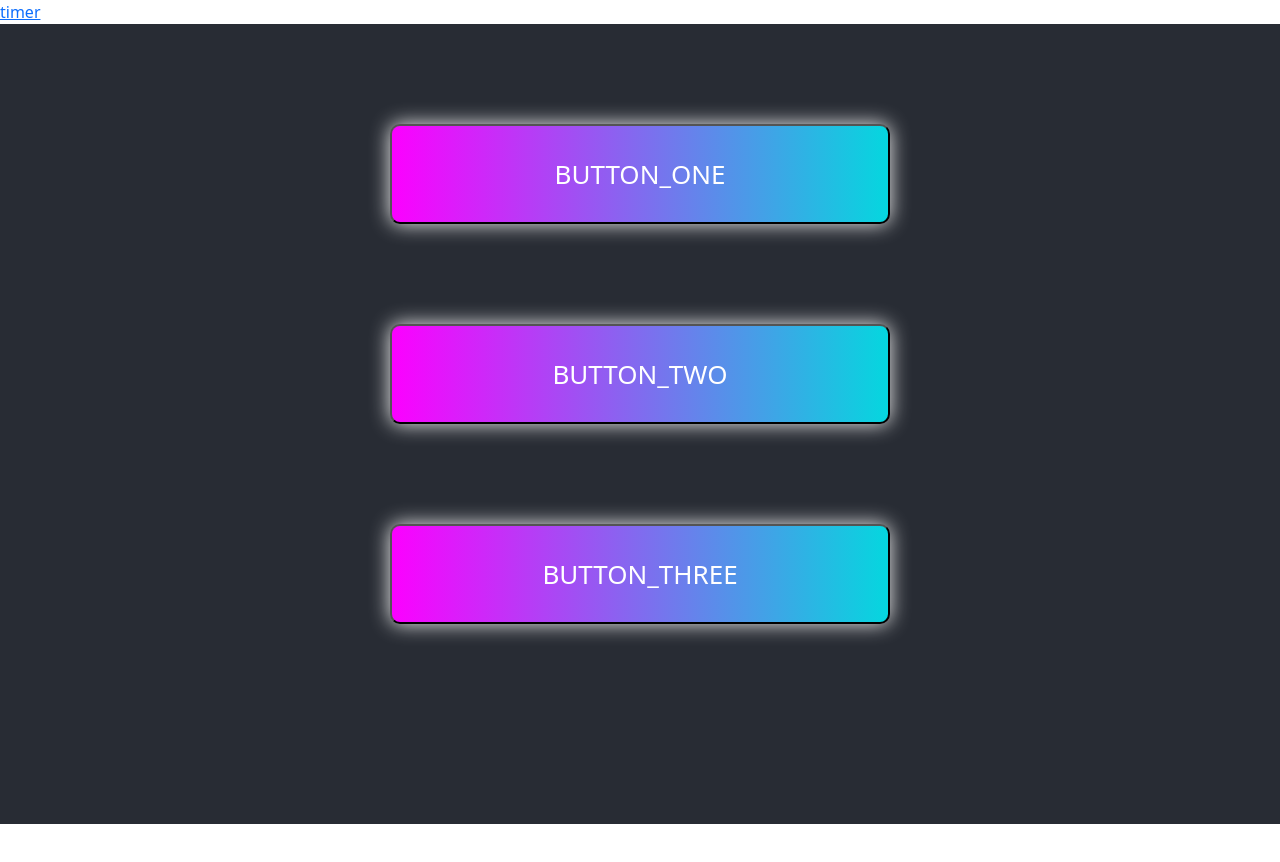
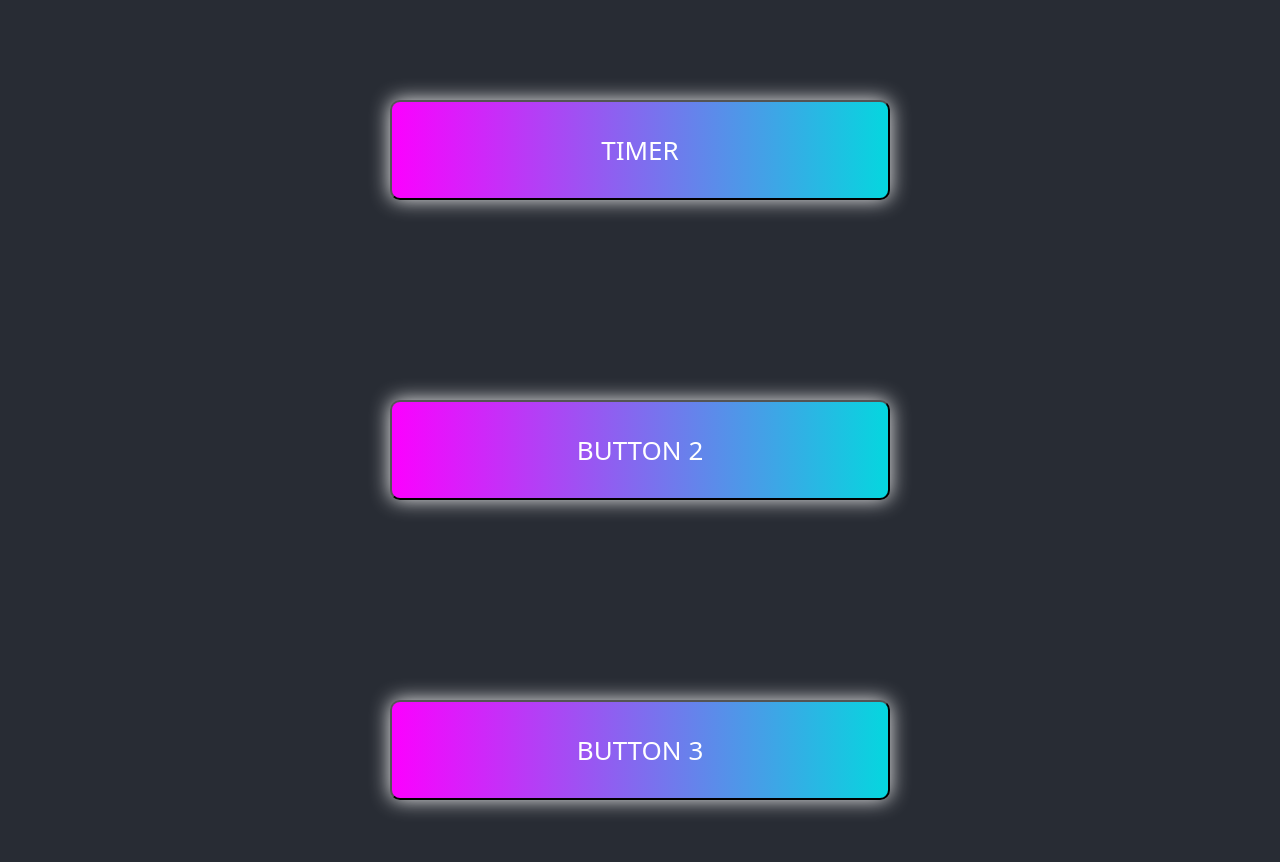
Before and after one commit to sepehr455/Syndrex, a React (Create React App) app: page / in a window 1280 px wide. Shown: the top 862 px of the page. Before the commit the page ends 824 px from the top, so only its background shows below. Built offline with nearby package versions, Linux system fonts and the light colour scheme.

Commit message:
added the 2 extra buttons back but only the timer button works for onClick

```diff
--- a/src/App.js
+++ b/src/App.js
@@ -7,9 +7,6 @@ import {Timer} from "./Pages/Timer";
 function App() {
     return (
         <Router>
-            <div>
-                <Link to = "/timer">timer </Link>
-            </div>
             <Routes>
                 <Route path = "/" element={<HomeScreen/>} />
                 <Route path= "/timer" element={<Timer />}/>
--- a/src/Components/GradientButton.jsx
+++ b/src/Components/GradientButton.jsx
@@ -1,20 +1,18 @@
 import {useNavigate} from 'react-router-dom';
 
-const buttons = [
-    "button_one",
-    "button_two",
-    "button_three"
-]
 
-
-
-const GradientButton = () =>{
+const GradientButton = () => {
 
     let navigate = useNavigate();
 
     return (
-        <div>
-            {buttons.map((s) => <button className ="btn-grad" onClick = { () => navigate('/timer')}>{s}</button>)}
+        <div className="App-header">
+            {/*timer button*/}
+            <button className="btn-grad" onClick={() => navigate('/timer')}>Timer</button>
+
+            {/*other buttons*/}
+            <button className="btn-grad" >Button 2</button>
+            <button className="btn-grad" >Button 3</button>
         </div>
     );
 }
```
